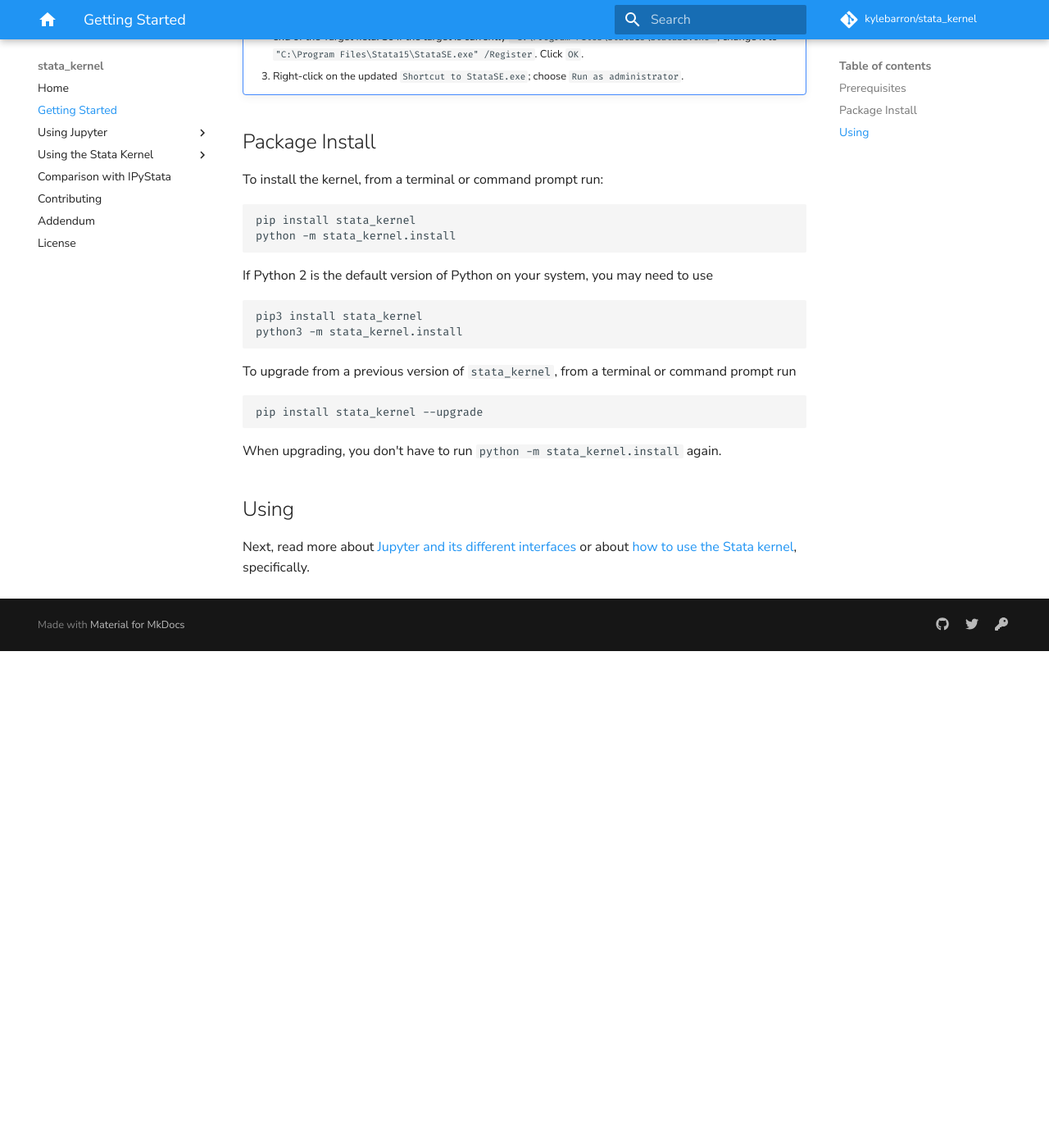
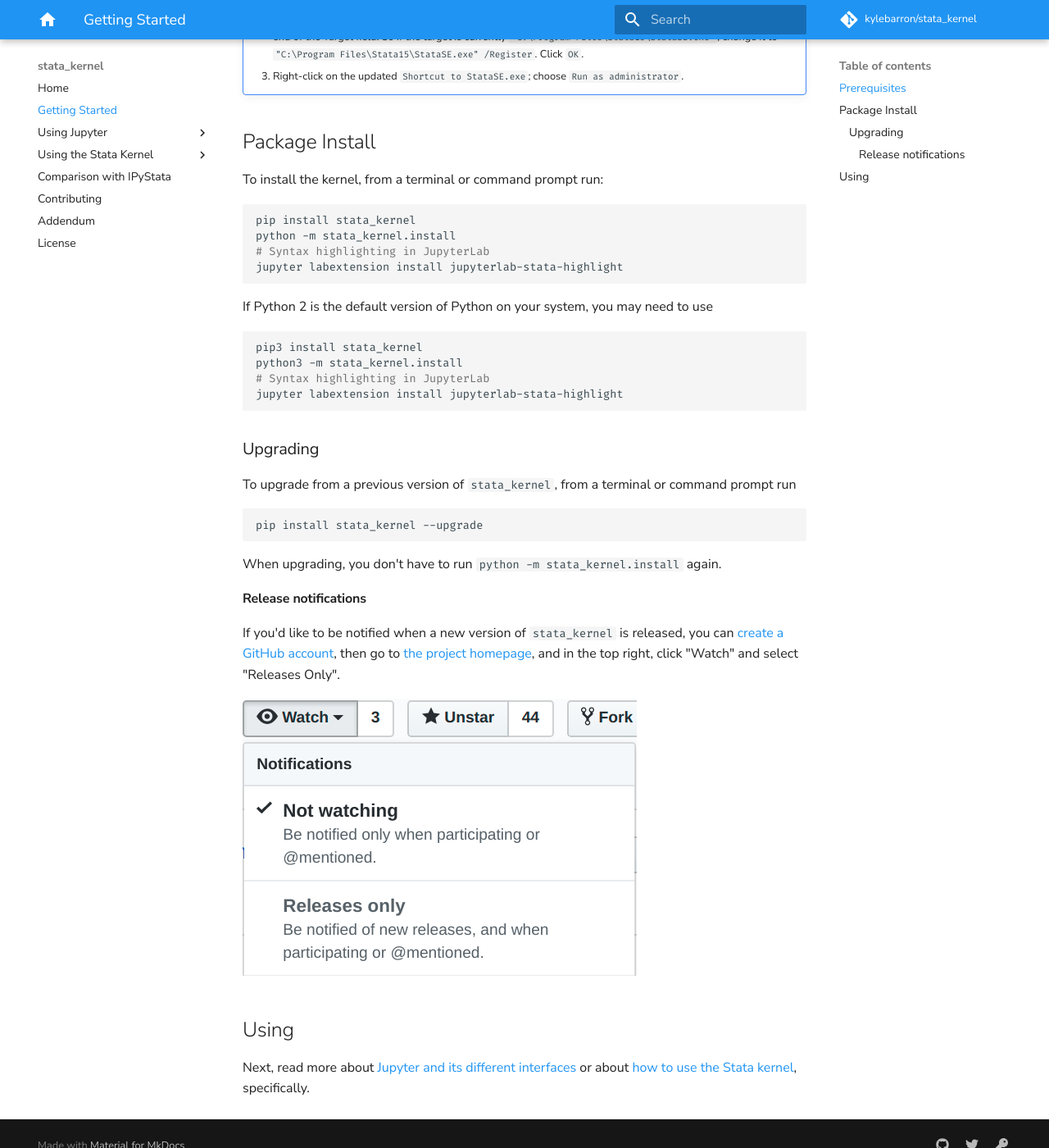
Before and after one commit to kylebarron/stata_kernel, an MkDocs documentation site: the page built from docs/src/getting_started.md, in a window 1280 px wide and 1400 px high, scrolled down 720 px. Shown: the whole window at 82% size. Built offline with MkDocs 1.6.1 and Material for MkDocs 9.7.7, drawn with Linux system fonts in a browser that asks for light colours; comment, search, counter and statistics services are not loaded; before the commit the page ends 1514 px from its top, so only the background shows below that.

Commit message:
Update docs to feature JupyterLab more prominently

````diff
--- a/docs/mkdocs.yml
+++ b/docs/mkdocs.yml
@@ -28,9 +28,9 @@ nav:
     - Getting Started: 'getting_started.md'
     - Using Jupyter:
         - Introduction: 'using_jupyter/intro.md'
+        - JupyterLab: 'using_jupyter/lab.md'
+        - Hydrogen in Atom: 'using_jupyter/atom.md'
         - Jupyter Notebook: 'using_jupyter/notebook.md'
-        - Hydrogen in Atom: 'using_jupyter/atom.md'
-        - JupyterLab: 'using_jupyter/lab.md'
         - Nteract: 'using_jupyter/nteract.md'
         - Jupyter QtConsole: 'using_jupyter/qtconsole.md'
         - Jupyter Console: 'using_jupyter/console.md'
--- a/docs/src/getting_started.md
+++ b/docs/src/getting_started.md
@@ -28,16 +28,22 @@ It doesn't take much to get `stata_kernel` up and running. Here's how:
 
 To install the kernel, from a terminal or command prompt run:
 
-```
+```bash
 pip install stata_kernel
 python -m stata_kernel.install
+# Syntax highlighting in JupyterLab
+jupyter labextension install jupyterlab-stata-highlight
 ```
 
 If Python 2 is the default version of Python on your system, you may need to use
-```
+```bash
 pip3 install stata_kernel
 python3 -m stata_kernel.install
+# Syntax highlighting in JupyterLab
+jupyter labextension install jupyterlab-stata-highlight
 ```
+
+### Upgrading
 
 To upgrade from a previous version of `stata_kernel`, from a terminal or command prompt run
 
@@ -47,6 +53,15 @@ pip install stata_kernel --upgrade
 
 When upgrading, you don't have to run `python -m stata_kernel.install` again.
 
+#### Release notifications
+
+If you'd like to be notified when a new version of `stata_kernel` is released,
+you can [create a GitHub account](https://github.com/join), then go to [the
+project homepage](https://github.com/kylebarron/stata_kernel), and in the top
+right, click "Watch" and select "Releases Only".
+
+![subscribe-to-releases](../img/subscribe-to-releases.png)
+
 ## Using
 
 Next, read more about [Jupyter and its different
````
Also changed, not shown: docs/src/index.md (+1 -5 lines), docs/src/using_jupyter/intro.md (+4 -4 lines), docs/src/using_jupyter/lab.md (+16 -3 lines), docs/src/using_jupyter/remote.md (+2 -2 lines), docs/src/img/subscribe-to-releases.png (added).
